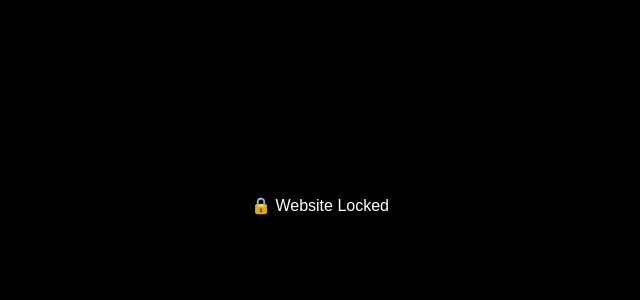
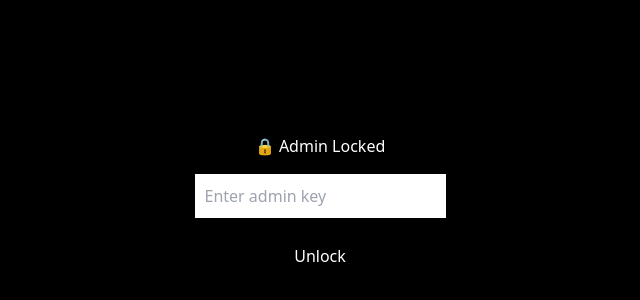
Before and after one commit to naman2012333-design/insta-shadow-2.0, a Next.js app: page /lock in a window 1280 px wide. Shown: the part 194-494 px from the top of the page, without its empty margins (320-960 px from the left). Built offline with nearby package versions, Linux system fonts and the light colour scheme.

Commit message:
Add lock page

```diff
--- a/src/app/lock/page.tsx
+++ b/src/app/lock/page.tsx
@@ -1,28 +1,49 @@
 "use client";
 
-import { usePathname } from "next/navigation";
+import { useState } from "react";
+import { useRouter } from "next/navigation";
+import { unlockAdmin } from "@/lib/auth";
 
 export default function LockPage() {
-  const pathname = usePathname();
+  const [key, setKey] = useState("");
+  const [error, setError] = useState("");
+  const router = useRouter();
 
-  // ✅ ADMIN KO LOCK NAHI DIKHANA
-  if (pathname.startsWith("/admin")) {
-    return null;
+  function handleUnlock() {
+    const ok = unlockAdmin(key);
+    if (ok) {
+      router.push("/admin");
+    } else {
+      setError("❌ Invalid Key");
+    }
   }
 
   return (
-    <main
-      style={{
-        minHeight: "100vh",
-        backgroundColor: "#000",
-        color: "#fff",
-        display: "flex",
-        alignItems: "center",
-        justifyContent: "center",
-        fontFamily: "Arial",
-      }}
-    >
-      <h1>🔒 Website Locked</h1>
-    </main>
+    <div style={{
+      minHeight: "100vh",
+      background: "black",
+      color: "white",
+      display: "flex",
+      flexDirection: "column",
+      alignItems: "center",
+      justifyContent: "center",
+      gap: 16
+    }}>
+      <h1>🔒 Admin Locked</h1>
+
+      <input
+        type="password"
+        placeholder="Enter admin key"
+        value={key}
+        onChange={(e) => setKey(e.target.value)}
+        style={{ padding: 10 }}
+      />
+
+      <button onClick={handleUnlock} style={{ padding: 10 }}>
+        Unlock
+      </button>
+
+      {error && <p style={{ color: "red" }}>{error}</p>}
+    </div>
   );
 }
```
